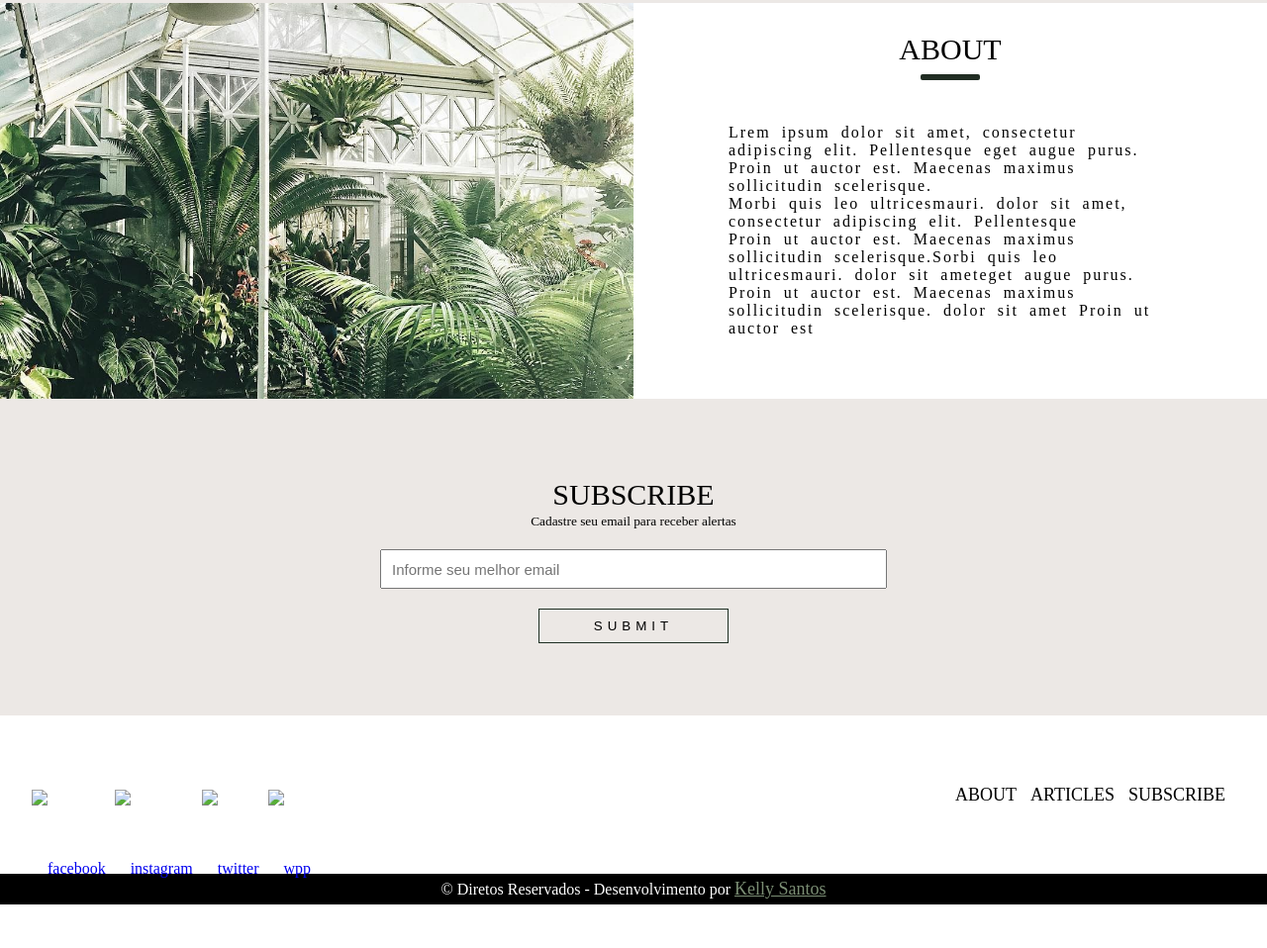
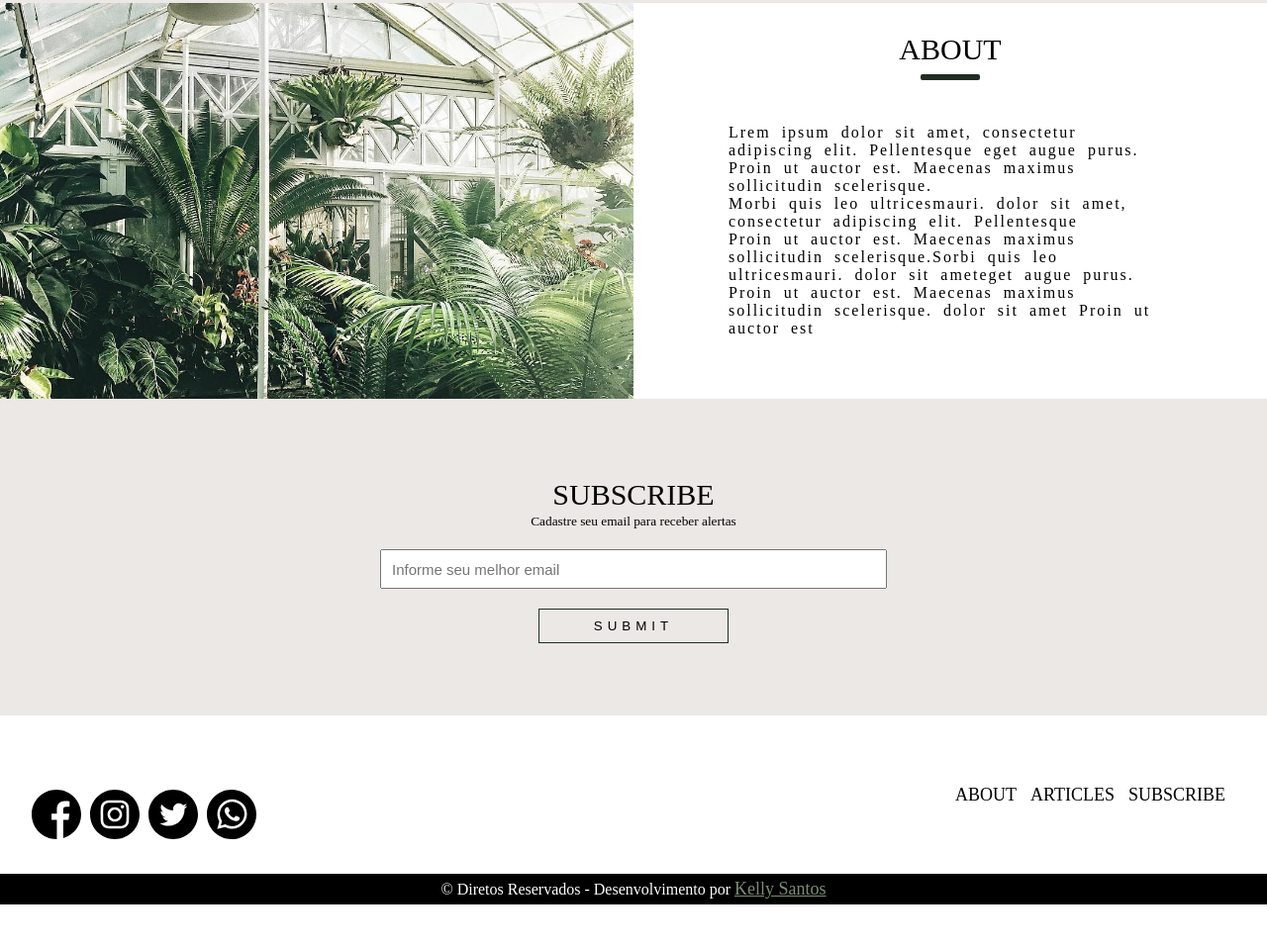
Before and after one commit to keehduprey/Loubok, a plain HTML site: page index.html in a window 1280 px wide. Shown: the part 1815-2773 px from the top of the page at 99% size. After the commit the page ends 2738 px from the top, so only its background shows below. Drawn offline with Linux system fonts and the light colour scheme.

Commit message:
Update index.html

```diff
--- a/index.html
+++ b/index.html
@@ -71,13 +71,13 @@
 
 	<div id="footer"> <!--Inicio da about section-->
 		<div class="sociais">
-			<a href="https://www.facebook.com/keehduprey/" target="_blank"><img src="../images/facebook.svg" alt="facebook"></a>
+			<a href="https://www.facebook.com/keehduprey/" target="_blank"><img src="facebook.svg" alt="facebook"></a>
 
-			<a href="https://www.instagram.com/" target="_blank"><img src="../images/instagram.svg" alt="instagram"></a>
+			<a href="https://www.instagram.com/" target="_blank"><img src="instagram.svg" alt="instagram"></a>
 
-			<a href="https://twitter.com" target="_blank"><img src="../images/twitter.svg" alt="twitter"></a>
+			<a href="https://twitter.com" target="_blank"><img src="twitter.svg" alt="twitter"></a>
 
-			<a href="https://web.whatsapp.com/" target="_blank"><img src="../images/whatsapp.svg" alt="wpp"></a>
+			<a href="https://web.whatsapp.com/" target="_blank"><img src="whatsapp.svg" alt="wpp"></a>
 		</div>
 
 		<div class="sub-menu"> <!--Sub menu-->
```
